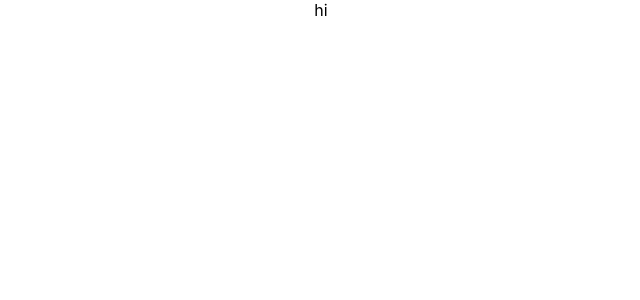
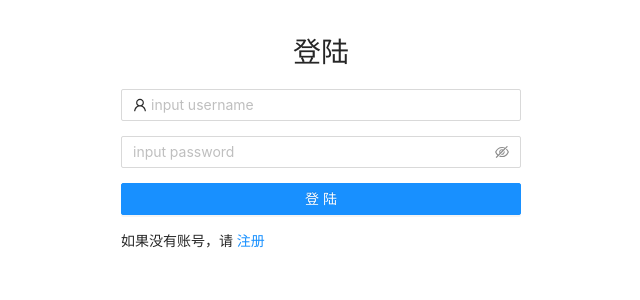
Before and after one commit to Lazzben/tomato-clock, a React (Create React App) app: page /login in a window 1280 px wide. Shown: the top 300 px of the page, without its empty margins (319-959 px from the left). Built offline with nearby package versions, Linux system fonts and the light colour scheme.

Commit message:
完成登陆注册逻辑

```diff
--- a/package.json
+++ b/package.json
@@ -8,10 +8,13 @@
     "@testing-library/user-event": "^13.2.1",
     "antd": "^4.18.0",
     "axios": "^0.24.0",
+    "node-sass": "^7.0.1",
     "react": "^17.0.2",
     "react-dom": "^17.0.2",
     "react-router-dom": "^6.2.1",
     "react-scripts": "5.0.0",
+    "sass": "^1.45.1",
+    "sass-loader": "^12.4.0",
     "web-vitals": "^2.1.0"
   },
   "scripts": {
--- a/src/App.css
+++ b/src/App.css
@@ -1,3 +1,5 @@
+@import '~antd/dist/antd.css';
+
 .App {
   text-align: center;
 }
--- a/src/App.js
+++ b/src/App.js
@@ -1,11 +1,18 @@
-import logo from './logo.svg';
-import './App.css';
+import "./App.css";
+import { BrowserRouter as Router, Route, Routes } from "react-router-dom";
+import Index from "./components/Index/index";
+import Login from "./components/Login/login";
+import SignUp from "./components/SignUp/signup";
 
 function App() {
   return (
-    <div className="App">
-      hi
-    </div>
+    <Router>
+      <Routes>
+        <Route path="/index" element={<Index />} />
+        <Route path="/login" element={<Login />} />
+        <Route path="/signup" element={<SignUp />} />
+      </Routes>
+    </Router>
   );
 }
 
--- /dev/null
+++ b/src/components/Index/index.jsx
@@ -0,0 +1,54 @@
+import React from "react";
+import { Button } from "antd";
+import axios from "../../config/axios";
+import { useNavigate } from "react-router-dom";
+
+class Index extends React.Component {
+  constructor(props) {
+    super(props);
+    this.state = {
+      account : ""
+    }
+  }
+
+  logout() {
+    localStorage.setItem('x-token', '');
+    this.props.navigation('/login')
+  }
+
+  async getCurrentAccount() {
+    await axios
+      .get("/me")
+      .then((response) => {
+        console.log(response.data);
+        this.setState({
+          account: response.data.account
+        })
+      })
+      .catch((error) => {
+        console.log(error.response);
+        if(error.response.status == 401) {
+          this.props.navigation('/login')
+        }
+        throw new Error(console.error());
+      });
+  }
+
+  componentDidMount(){
+    this.getCurrentAccount();
+  }
+
+  render() {
+    return (
+      <div>
+        <div>welcome {this.state.account}</div>
+        <Button onClick={this.logout.bind(this)}>logout</Button>
+      </div>
+    );
+  }
+}
+
+export default function(){
+  const navigation = useNavigate();
+  return <Index navigation={navigation}/>
+};
--- /dev/null
+++ b/src/components/Login/login.css
@@ -0,0 +1,13 @@
+.login_signup {
+    max-width: 400px;
+    padding: 30px 0;
+    margin: auto;
+}
+
+.login_signup>* {
+    margin-bottom: 15px;
+}
+
+.login_signup > h1 {
+    text-align: center;
+}
--- /dev/null
+++ b/src/components/Login/login.jsx
@@ -0,0 +1,84 @@
+import React from "react";
+import { Button, Input } from "antd";
+import {
+  EyeInvisibleOutlined,
+  EyeTwoTone,
+  UserOutlined,
+} from "@ant-design/icons";
+import axios from "../../config/axios";
+import { Link, useNavigate } from "react-router-dom";
+import "./login.css";
+
+class Login extends React.Component {
+  constructor(props) {
+    super(props);
+    console.log(this.props);
+    this.state = {
+      account: "",
+      password: "",
+    };
+  }
+
+  onChangeAccount(e) {
+    this.setState({
+      account: e.target.value,
+    });
+  }
+
+  onChangePassword(e) {
+    this.setState({
+      password: e.target.value,
+    });
+  }
+
+  async login() {
+    const { account, password } = this.state;
+    await axios
+      .post("sign_in/user", {
+        account,
+        password,
+      })
+      .then((response) => {
+        console.log(response);
+        this.props.navigation("/index");
+      })
+      .catch((error) => {
+        throw new Error(error);
+      });
+  }
+
+  render() {
+    const { account, password } = this.state;
+    return (
+      <div className="login_signup" id="login">
+        <h1>登陆</h1>
+        <Input
+          placeholder="input username"
+          prefix={<UserOutlined />}
+          value={account}
+          onChange={this.onChangeAccount.bind(this)}
+        />
+        <Input.Password
+          placeholder="input password"
+          iconRender={(visible) =>
+            visible ? <EyeTwoTone /> : <EyeInvisibleOutlined />
+          }
+          value={password}
+          onChange={this.onChangePassword.bind(this)}
+        />
+        <Button type="primary" block onClick={this.login.bind(this)}>
+          登陆
+        </Button>
+
+        <p>
+          如果没有账号，请<Link to="/signup"> 注册</Link>
+        </p>
+      </div>
+    );
+  }
+}
+
+export default function (props) {
+  const navigation = useNavigate();
+  return <Login navigation={navigation} />;
+}
--- /dev/null
+++ b/src/components/SignUp/signup.jsx
@@ -0,0 +1,100 @@
+import React from "react";
+import axios from "../../config/axios";
+import { Button, Input } from "antd";
+import {
+  EyeInvisibleOutlined,
+  EyeTwoTone,
+  UserOutlined,
+} from "@ant-design/icons";
+import { Link, useNavigate } from "react-router-dom";
+import "../Login/login.css";
+
+class SignUp extends React.Component {
+  constructor() {
+    super();
+    this.state = {
+      account: "",
+      password: "",
+      passwordConfirmation: "",
+    };
+  }
+
+  onChangeAccount(e) {
+    this.setState({
+      account: e.target.value,
+    });
+  }
+
+  onChangePassword(e) {
+    this.setState({
+      password: e.target.value,
+    });
+  }
+
+  onChangePasswordConfirmation(e) {
+    this.setState({
+      passwordConfirmation: e.target.value,
+    });
+  }
+
+  async signUp() {
+    console.log(this.state);
+    const { account, password, passwordConfirmation } = this.state;
+    await axios
+      .post("sign_up/user", {
+        account,
+        password,
+        password_confirmation: passwordConfirmation,
+      })
+      .then((response) => {
+        console.log(response);
+        this.props.navigation("/index");
+      })
+      .catch(function (error) {
+        throw new Error(error);
+      });
+  }
+
+  render() {
+    const { account, password, passwordConfirmation } = this.state;
+    return (
+      <div className="login_signup" id="signup">
+        <h1>注册</h1>
+        <Input
+          placeholder="input username"
+          prefix={<UserOutlined />}
+          value={account}
+          onChange={this.onChangeAccount.bind(this)}
+        />
+        <Input.Password
+          placeholder="input password"
+          value={password}
+          iconRender={(visible) =>
+            visible ? <EyeTwoTone /> : <EyeInvisibleOutlined />
+          }
+          onChange={this.onChangePassword.bind(this)}
+        />
+        <Input.Password
+          placeholder="comfirm password"
+          value={passwordConfirmation}
+          iconRender={(visible) =>
+            visible ? <EyeTwoTone /> : <EyeInvisibleOutlined />
+          }
+          onChange={this.onChangePasswordConfirmation.bind(this)}
+        />
+        <Button type="primary" block onClick={this.signUp.bind(this)}>
+          注册
+        </Button>
+
+        <p>
+          如果已有账号，请<Link to="/login"> 登陆</Link>
+        </p>
+      </div>
+    );
+  }
+}
+
+export default function (props) {
+  const navigation = useNavigate();
+  return <SignUp navigation={navigation} />;
+}
--- a/src/config/axios.js
+++ b/src/config/axios.js
@@ -12,7 +12,7 @@ const instance = axios.create({
 instance.interceptors.request.use(
   function (config) {
     // Do something before request is sent
-    xToken = localStorage.getItem("x-token");
+    let xToken = localStorage.getItem("x-token");
     if (xToken) {
       config.headers["Authorization"] = `Bearer ${xToken}`;
     }
```
Also changed, not shown: 1 other file (tests, documents, lock files or other folders).
